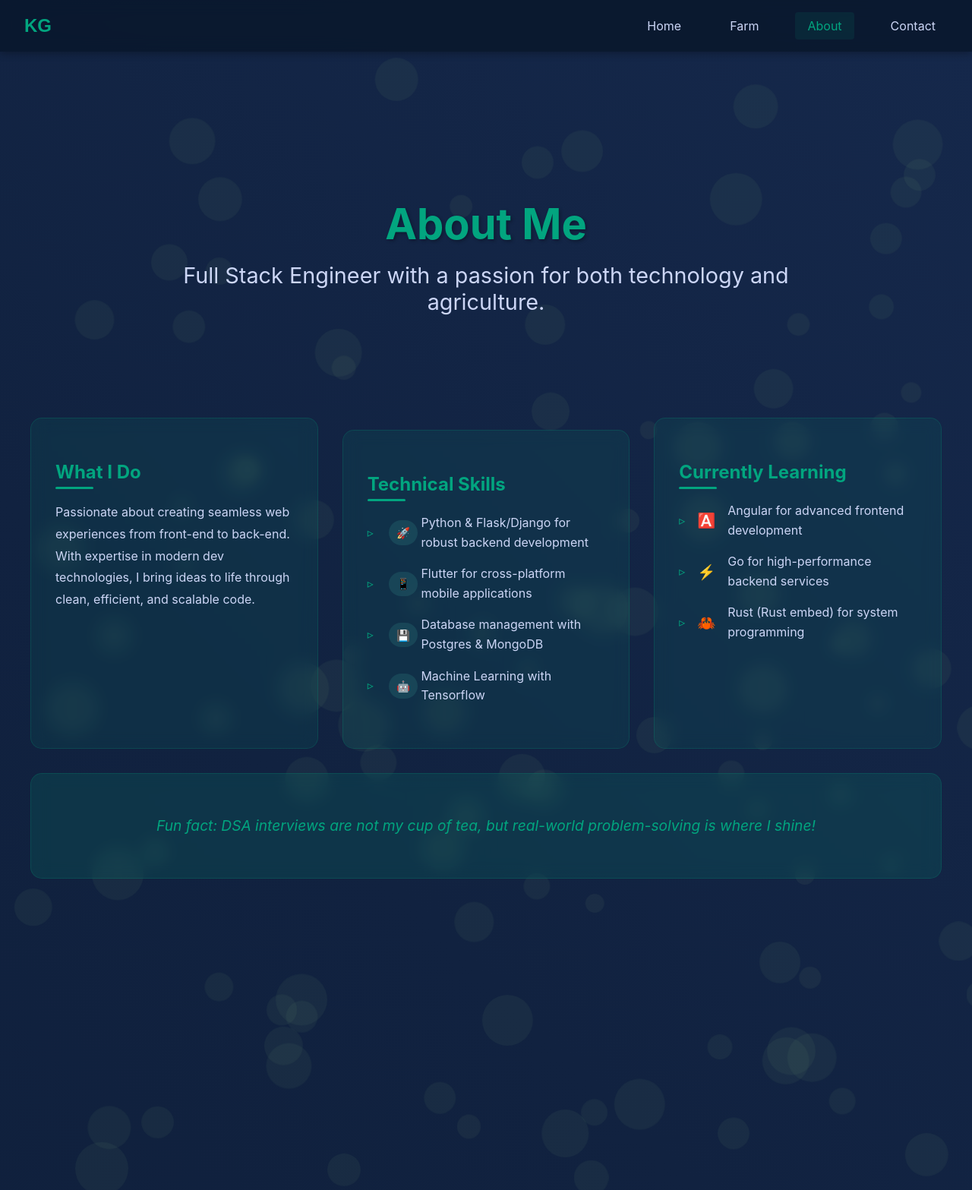
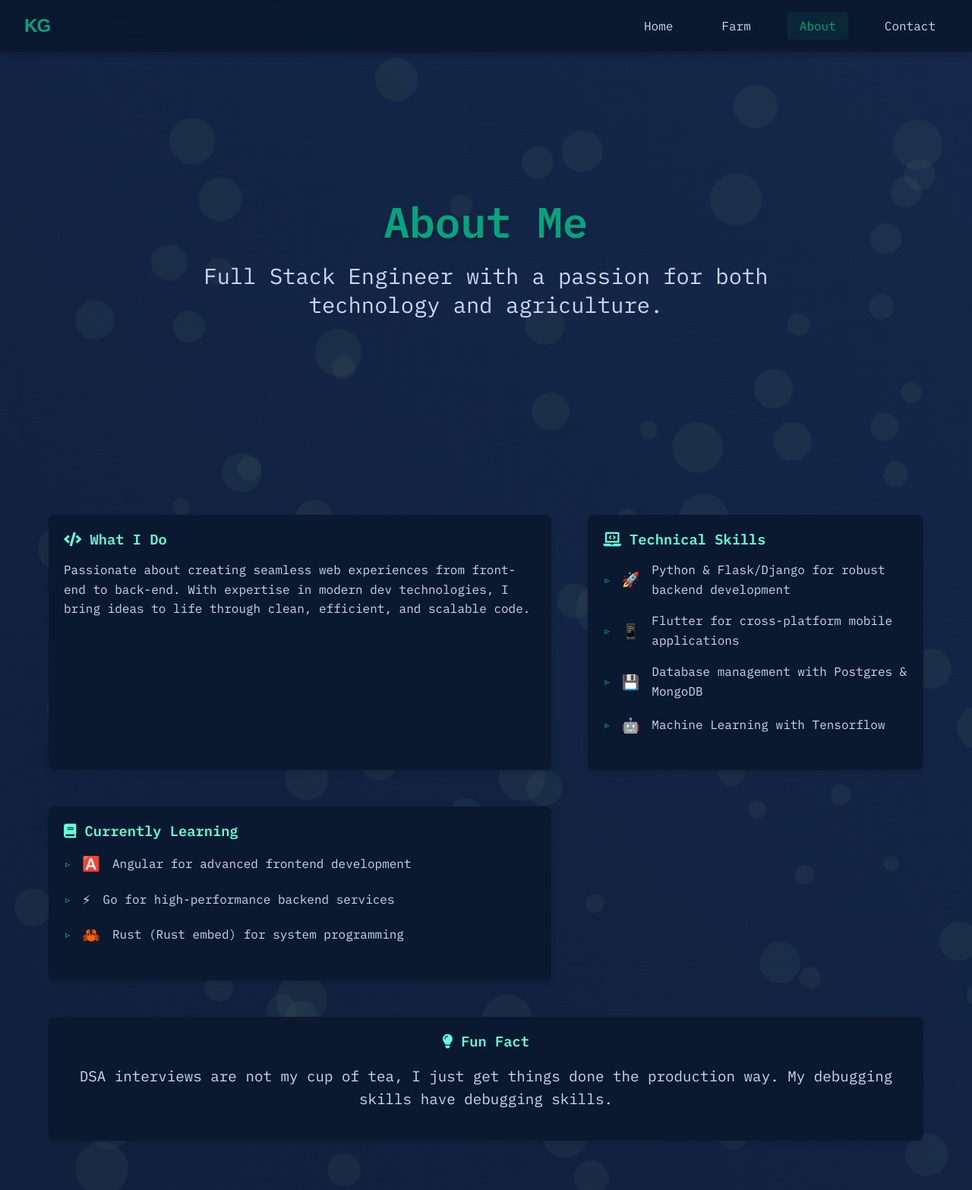
Before and after one commit to hyperwolf24/keerthigowda.com, a Flask app: page /about in a window 1280 px wide. Shown: the whole page at 76% size. Run offline with Flask 3, Linux system fonts and the light colour scheme.

Commit message:
Modified pages with new font and updated some data

```diff
--- a/app.py
+++ b/app.py
@@ -1,4 +1,5 @@
 from flask import Flask, render_template
+from datetime import datetime, date
 
 app = Flask(__name__)
 
--- a/static/css/styles.css
+++ b/static/css/styles.css
@@ -4,7 +4,7 @@ html {
     padding: 0;
     width: 100%;
     height: 100%;
-    font-family: 'Inter', sans-serif;
+    font-family: 'IBM Plex Mono', monospace;
     color: white;
     overflow-x: hidden;
     background-color: #0a192f;
@@ -116,6 +116,8 @@ html {
     margin-top: 0.5rem;
     color: #02a57f;
     animation: fadeInUp 1s ease-out 0.2s both;
+    letter-spacing: 0.02em;
+    font-weight: 500;
 }
 
 .skills {
@@ -331,9 +333,10 @@ html {
 
 .nav-logo {
     font-size: 1.5rem;
-    font-weight: bold;
+    font-weight: 600;
     color: #02a57f;
     font-family: 'Poppins', sans-serif;
+    letter-spacing: -0.03em;
 }
 
 .nav-links {
@@ -403,6 +406,7 @@ html {
     border: 1px solid #02a57f;
     border-radius: 4px;
     transition: all 0.3s ease;
+    font-family: 'IBM Plex Mono', monospace;
 }
 
 .contact-link:hover {
@@ -702,3 +706,58 @@ html {
         grid-template-columns: 1fr;
     }
 }
+
+.personal-interests {
+    display: flex;
+    flex-wrap: wrap;
+    justify-content: center;
+    gap: 15px;
+    margin-top: 15px;
+    font-size: 0.95rem;
+    animation: fadeInUp 0.8s ease-out 0.4s both;
+}
+
+.interest-item {
+    background-color: rgba(255, 255, 255, 0.15);
+    padding: 6px 12px;
+    border-radius: 20px;
+    backdrop-filter: blur(5px);
+    display: inline-flex;
+    align-items: center;
+    transition: all 0.3s ease;
+}
+
+.interest-item:hover {
+    background-color: rgba(255, 255, 255, 0.25);
+    transform: translateY(-2px);
+}
+
+.interest-item i {
+    margin-right: 6px;
+    font-size: 0.9rem;
+}
+
+/* Small enhancement for about page cards */
+.about-card {
+    transition: transform 0.3s ease, box-shadow 0.3s ease;
+    border-radius: 8px;
+    box-shadow: 0 4px 6px rgba(0, 0, 0, 0.1);
+    padding: 20px;
+    background-color: #0a192f;
+}
+
+.about-card:hover {
+    transform: translateY(-5px);
+    box-shadow: 0 8px 15px rgba(0, 0, 0, 0.1);
+}
+
+.about-card h3 {
+    color: #64ffda;
+    margin-top: 0;
+    margin-bottom: 1rem;
+}
+
+.about-card p {
+    color: #ccd6f6;
+    line-height: 1.6;
+}
--- a/templates/about.html
+++ b/templates/about.html
@@ -9,16 +9,17 @@
 </section>
 
 <section class="about-content">
-    <div class="content-grid">
-        <div class="content-card what-i-do">
-            <h3>What I Do</h3>
+    <div class="section-content">
+        <div class="about-grid">
+            <div class="about-card">
+                <h3><i class="fas fa-code"></i> What I Do</h3>
                 <p>Passionate about creating seamless web experiences from front-end to back-end.
                    With expertise in modern dev technologies, I bring ideas to life through clean,
                    efficient, and scalable code.</p>
             </div>
 
-        <div class="content-card skills">
-            <h3>Technical Skills</h3>
+            <div class="about-card">
+                <h3><i class="fas fa-laptop-code"></i> Technical Skills</h3>
                 <ul class="skills-list">
                     <li><span class="skill-icon">🚀</span>Python & Flask/Django for robust backend development</li>
                     <li><span class="skill-icon">📱</span>Flutter for cross-platform mobile applications</li>
@@ -27,8 +28,8 @@
                 </ul>
             </div>
 
-        <div class="content-card learning">
-            <h3>Currently Learning</h3>
+            <div class="about-card">
+                <h3><i class="fas fa-book"></i> Currently Learning</h3>
                 <ul class="skills-list">
                     <li><span class="skill-icon">🅰️</span>Angular for advanced frontend development</li>
                     <li><span class="skill-icon">⚡</span>Go for high-performance backend services</li>
@@ -36,8 +37,10 @@
                 </ul>
             </div>
 
-        <div class="content-card fun-fact">
-            <p><em>Fun fact: DSA interviews are not my cup of tea, but real-world problem-solving is where I shine!</em></p>
+            <div class="about-card fun-fact">
+                <h3><i class="fas fa-lightbulb"></i> Fun Fact</h3>
+                <p>DSA interviews are not my cup of tea, I just get things done the production way. My debugging skills have debugging skills.</p>
+            </div>
         </div>
     </div>
 </section>
--- a/templates/base.html
+++ b/templates/base.html
@@ -6,6 +6,9 @@
     <title>Keerthi Gowda - Full Stack Engineer</title>
     <link rel="icon" type="image/x-icon" href="/static/icons/favicon-96x96.png">
     <link rel="apple-touch-icon-precomposed" sizes="180x180" href="/static/icons/apple-icon-precomposed.png">
+    <link rel="preconnect" href="https://fonts.googleapis.com">
+    <link rel="preconnect" href="https://fonts.gstatic.com" crossorigin>
+    <link href="https://fonts.googleapis.com/css2?family=IBM+Plex+Mono:wght@400;500;600&display=swap" rel="stylesheet">
     <link rel="stylesheet" href="{{ url_for('static', filename='css/styles.css') }}">
     <link rel="stylesheet" href="https://cdnjs.cloudflare.com/ajax/libs/font-awesome/5.15.4/css/all.min.css">
 </head>
```
Also changed, not shown: templates/home.html (+7 -0 lines). Lines whose indentation alone changed are shown as unchanged.
